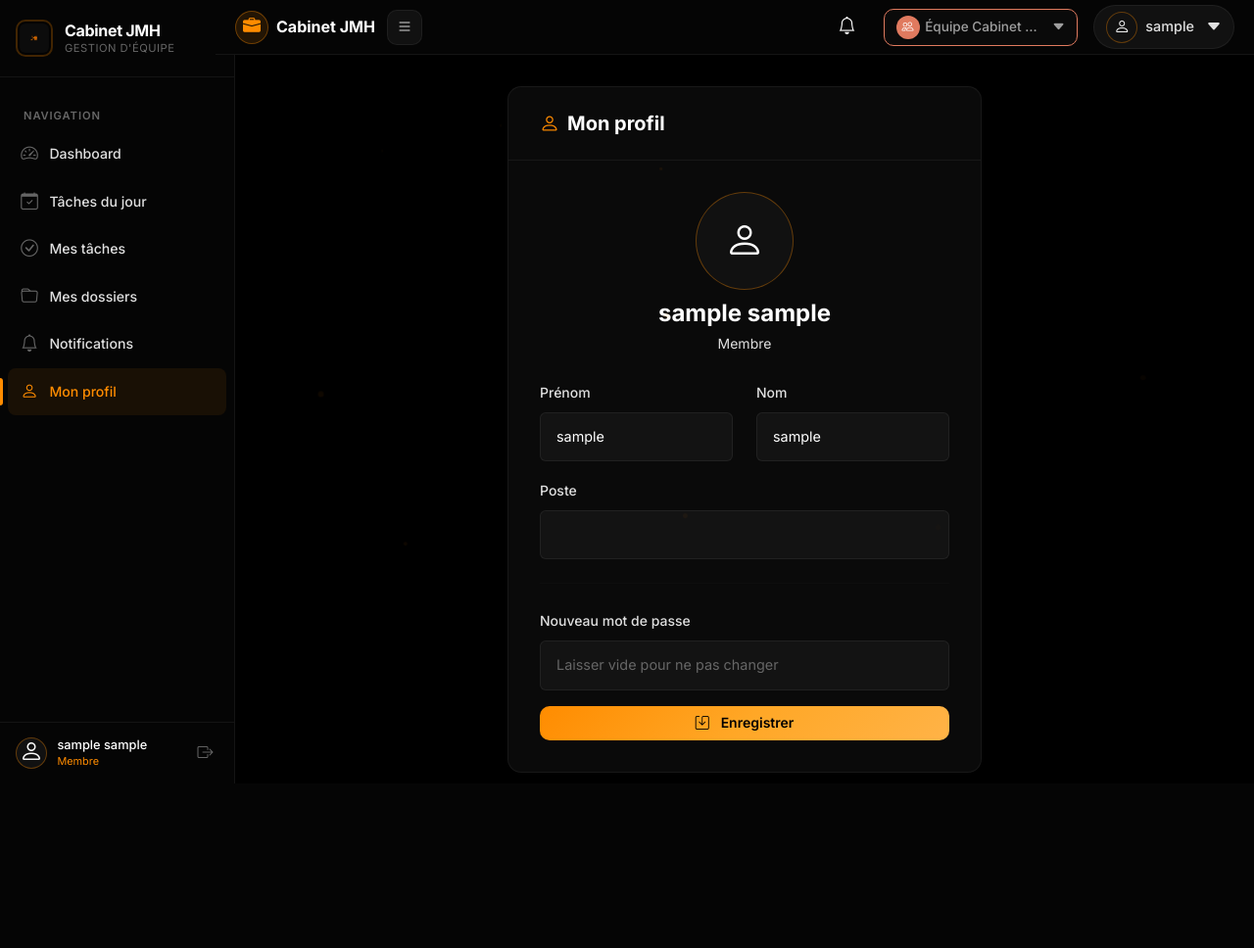
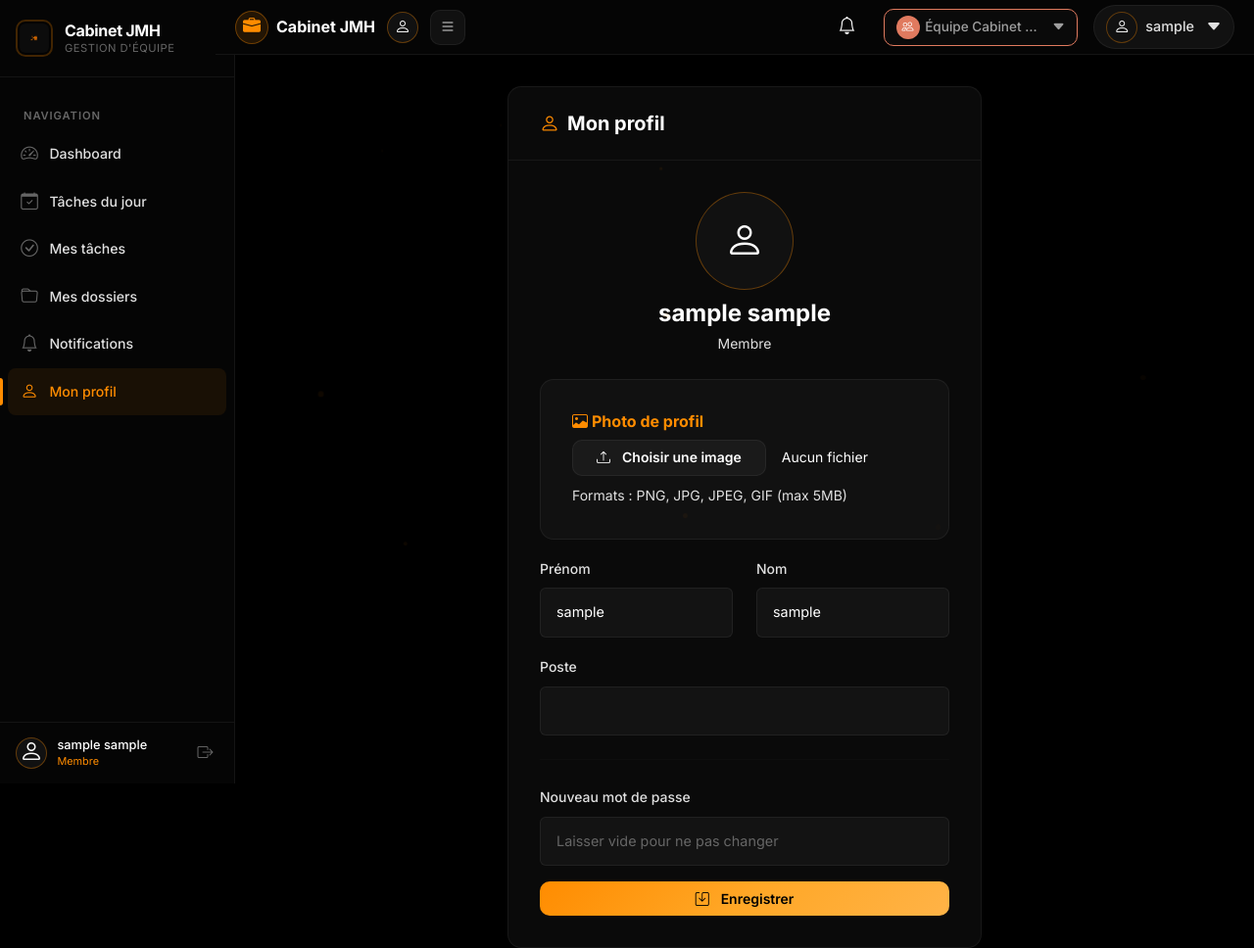
Before and after one commit to Aziz558/cabinet-team-manager, a Flask app: page /profil in a window 1280 px wide. Shown: the whole page at 98% size. Before the commit the page ends 800 px from the top, so only its background shows below. Run offline with Flask 3, Linux system fonts and the light colour scheme; the visitor is signed in with stand-in values (Sample User, id 1); data comes from the database, SQL or seed files in the repository; data that the repository does not hold is empty; some libraries are stand-ins or nearby versions.

Commit message:
feat: generaliser affichage photo profil pour tous les utilisateurs via photo_display_src() + fallback icones

```diff
--- a/templates/base.html
+++ b/templates/base.html
@@ -20,14 +20,22 @@
                 <span class="app-brand-text">Cabinet JMH</span>
             </a>
             {% if current_user.is_authenticated %}
+            {% set photo_src = current_user.photo_display_src() %}
+            {% if photo_src %}
+            <span class="app-user-icon">
+                <img src="{{ photo_src }}" alt="photo" class="sidebar-user-img" style="width:32px;height:32px;">
+            </span>
+            {% else %}
             {% set role_icon = 'bi-person' %}
             {% if current_user.role == 'admin' %}
               {% set role_icon = 'bi-person-badge' %}
             {% elif current_user.role == 'manager' %}
               {% set role_icon = 'bi-person-lines-fill' %}
             {% endif %}
+            <span class="app-user-icon"><i class="bi {{ role_icon }}"></i></span>
+            {% endif %}
             <button class="app-topbar-toggle" id="sidebarToggle" type="button" aria-label="Toggle sidebar">
-                <i class="bi {{ role_icon }} fs-4"></i>
+                <i class="bi bi-list fs-4"></i>
             </button>
             {% endif %}
         </div>
--- a/templates/dashboard_manager.html
+++ b/templates/dashboard_manager.html
@@ -119,6 +119,10 @@
                         <td>
                             {% set u = membres | selectattr('id', 'equalto', s.assigne_a) | first %}
                             <div class="d-flex align-items-center gap-2">
+                                {% set member_photo = u.photo_display_src() if u else None %}
+                                {% if member_photo %}
+                                <span class="user-icon-badge"><img src="{{ member_photo }}" alt="photo" class="sidebar-user-img" style="width:24px;height:24px;"></span>
+                                {% else %}
                                 {% set member_icon = 'bi-person' %}
                                 {% if u.role == 'admin' %}
                                   {% set member_icon = 'bi-person-badge' %}
@@ -126,6 +130,7 @@
                                   {% set member_icon = 'bi-person-lines-fill' %}
                                 {% endif %}
                                 <span class="user-icon-badge"><i class="bi {{ member_icon }}"></i></span>
+                                {% endif %}
                                 <span>{{ u.prenom }} {{ u.nom }}</span>
                             </div>
                         </td>
--- a/templates/equipes.html
+++ b/templates/equipes.html
@@ -151,6 +151,10 @@
                         <label class="form-label-premium">Responsable actuel</label>
                         <div class="d-flex align-items-center gap-2 mb-3 p-3 rounded" style="background: var(--bg-card-hover);">
                             {% if e.manager %}
+                            {% set e_photo = e.manager.photo_display_src() %}
+                            {% if e_photo %}
+                            <span class="user-icon-badge"><img src="{{ e_photo }}" alt="photo" class="sidebar-user-img" style="width:32px;height:32px;"></span>
+                            {% else %}
                             {% set e_icon = 'bi-person' %}
                             {% if e.manager.role == 'admin' %}
                               {% set e_icon = 'bi-person-badge' %}
@@ -158,6 +162,7 @@
                               {% set e_icon = 'bi-person-lines-fill' %}
                             {% endif %}
                             <span class="user-icon-badge"><i class="bi {{ e_icon }}"></i></span>
+                            {% endif %}
                             <div>
                                 <strong>{{ e.manager.prenom }} {{ e.manager.nom }}</strong><br>
                                 <small class="text-tertiary">{{ e.manager.email }}</small>
--- a/templates/fiche_membre.html
+++ b/templates/fiche_membre.html
@@ -5,6 +5,10 @@
 {% block content %}
 <div class="d-flex justify-content-between align-items-start mb-4 animate-fade-in-up stagger-1">
     <div class="d-flex align-items-center gap-3">
+        {% set f_photo = user.photo_display_src() %}
+        {% if f_photo %}
+        <span class="user-icon-badge user-icon-badge-lg"><img src="{{ f_photo }}" alt="photo" class="sidebar-user-img" style="width:48px;height:48px;"></span>
+        {% else %}
         {% set f_icon = 'bi-person' %}
         {% if user.role == 'admin' %}
           {% set f_icon = 'bi-person-badge' %}
@@ -12,6 +16,7 @@
           {% set f_icon = 'bi-person-lines-fill' %}
         {% endif %}
         <span class="user-icon-badge user-icon-badge-lg"><i class="bi {{ f_icon }}"></i></span>
+        {% endif %}
         <div>
             <h2 class="fw-semibold mb-1">{{ user.prenom }} {{ user.nom }}</h2>
             <p class="text-tertiary mb-1">{{ user.poste or 'Membre de l\'équipe' }}</p>
--- a/templates/membres.html
+++ b/templates/membres.html
@@ -35,6 +35,10 @@
                     {% for m in membres %}
                     <tr>
                         <td>
+                            {% set m_photo = m.photo_display_src() %}
+                            {% if m_photo %}
+                            <span class="user-icon-badge"><img src="{{ m_photo }}" alt="photo" class="sidebar-user-img" style="width:32px;height:32px;"></span>
+                            {% else %}
                             {% set m_icon = 'bi-person' %}
                             {% if m.role == 'admin' %}
                               {% set m_icon = 'bi-person-badge' %}
@@ -42,6 +46,7 @@
                               {% set m_icon = 'bi-person-lines-fill' %}
                             {% endif %}
                             <span class="user-icon-badge"><i class="bi {{ m_icon }}"></i></span>
+                            {% endif %}
                         </td>
                         <td><strong>{{ m.prenom }} {{ m.nom }}</strong></td>
                         <td class="text-tertiary">{{ m.email }}</td>
--- a/templates/profil.html
+++ b/templates/profil.html
@@ -15,11 +15,9 @@
                         {% if not photo_src and current_user.email == 'admin@cabinet-jmh.com' %}
                           {% set photo_src = url_for('static', filename='uploads/admin.png') %}
                         {% endif %}
-                        {% set raw_photo_profil = current_user.photo_profil %}
-                        <span data-photo-profil="{{ raw_photo_profil or '' }}"></span>
                         {% if photo_src %}
                         <span class="user-icon-badge user-icon-badge-lg">
-                            <img src="{{ photo_src }}" alt="photo" class="sidebar-user-img" style="width:96px;height:96px;" data-photo-src="{{ photo_src }}">
+                            <img src="{{ photo_src }}" alt="photo" class="sidebar-user-img" style="width:96px;height:96px;">
                         </span>
                         {% else %}
                         {% set p_icon = 'bi-person' %}
@@ -31,17 +29,16 @@
                         <span class="user-icon-badge user-icon-badge-lg"><i class="bi {{ p_icon }}"></i></span>
                         {% endif %}
                     </div>
-                    <script>console.log('[PROFIL_PHOTO_DEBUG] photo_src={{ photo_src }}')</script>
                     <div class="mt-2">
                         <h4 class="mb-1">{{ current_user.prenom }} {{ current_user.nom }}</h4>
                         <p class="text-tertiary small mb-0">{{ current_user.poste or 'Membre' }}</p>
                     </div>
                 </div>
 
-                {% if current_user.role == 'admin' %}
+                {% if current_user.role in ['admin','manager','membre'] %}
                 <div class="card-premium mb-3" style="background: var(--bg-card-hover);">
                     <div class="card-body-premium">
-                        <h6 class="mb-2" style="color: var(--orange-primary);"><i class="bi bi-image me-1"></i>Uploader une nouvelle photo de profil <span class="badge badge-orange">Admin seulement</span></h6>
+                        <h6 class="mb-2" style="color: var(--orange-primary);"><i class="bi bi-image me-1"></i>Photo de profil</h6>
                         <form method="POST" enctype="multipart/form-data" id="photoUploadForm">
                             <div class="d-flex align-items-center gap-3">
                                 <label for="photoInput" class="btn-premium btn-premium-secondary mb-0" style="cursor: pointer;">
--- a/templates/taches.html
+++ b/templates/taches.html
@@ -48,6 +48,10 @@
         </div>
         <div class="task-card-footer">
             <div class="task-assignee">
+                {% set t_photo = t.assigne.photo_display_src() if t.assigne else None %}
+                {% if t_photo %}
+                <span class="user-icon-badge"><img src="{{ t_photo }}" alt="photo" class="sidebar-user-img" style="width:24px;height:24px;"></span>
+                {% else %}
                 {% set t_icon = 'bi-person' %}
                 {% if t.assigne.role == 'admin' %}
                   {% set t_icon = 'bi-person-badge' %}
@@ -55,6 +59,7 @@
                   {% set t_icon = 'bi-person-lines-fill' %}
                 {% endif %}
                 <span class="user-icon-badge"><i class="bi {{ t_icon }}"></i></span>
+                {% endif %}
                 <span>{{ t.assigne.prenom }}</span>
             </div>
             <div class="task-actions">
```
Also changed, not shown: templates/team_select.html (+7 -2 lines).
